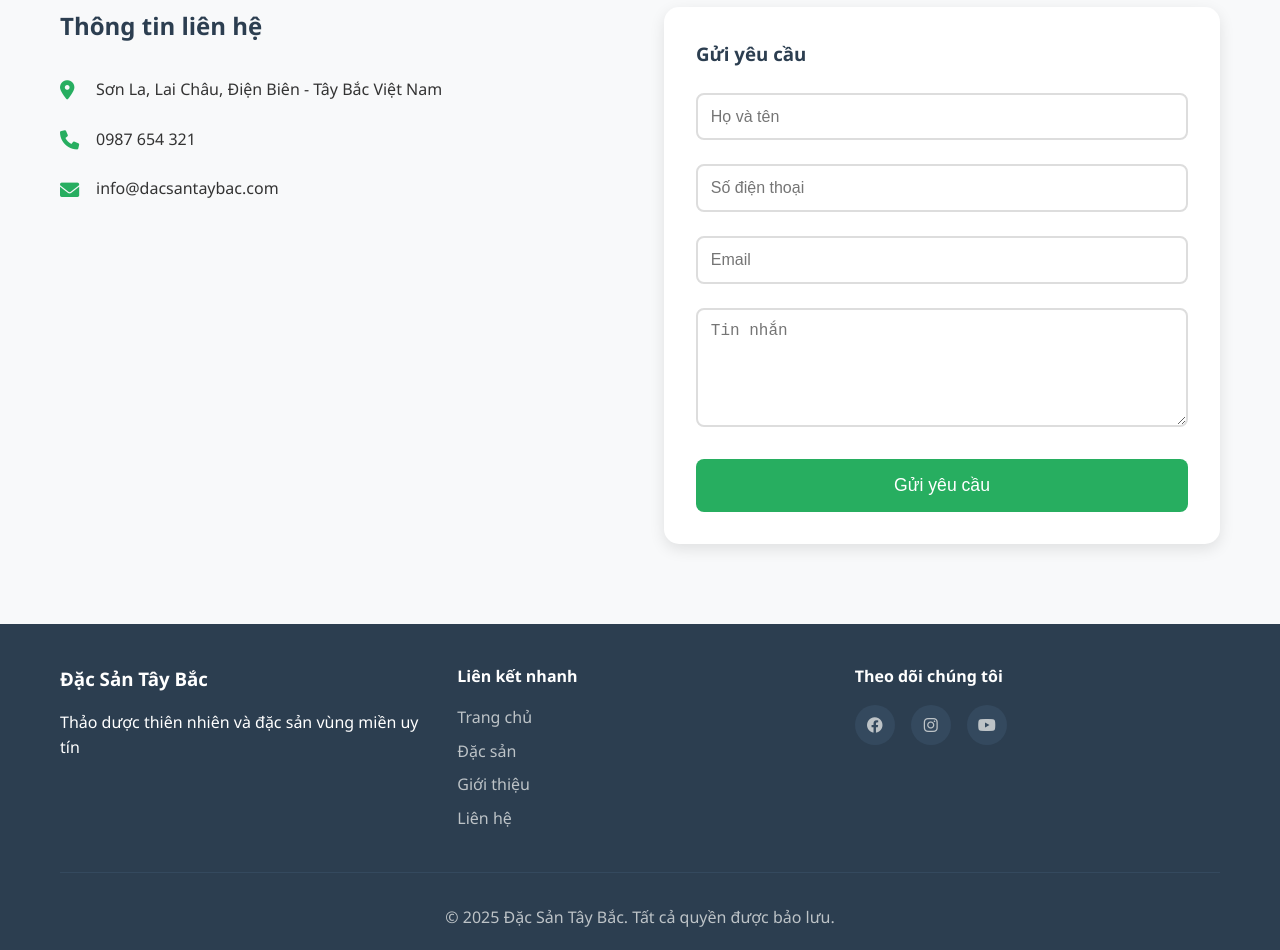
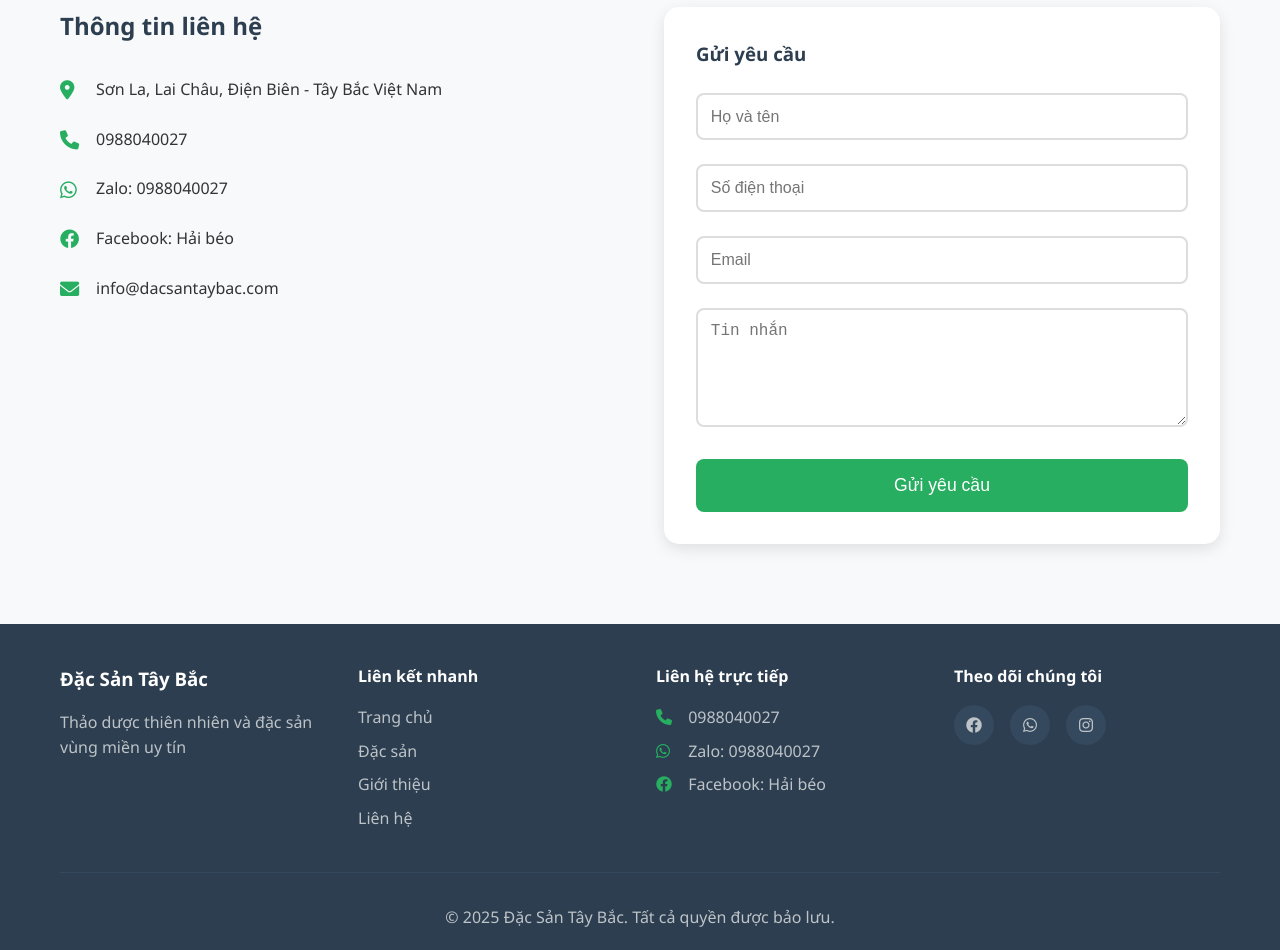
Before and after one commit to nguyenngocbinh/DACSANTAYBAC, a website: page index.html in a window 1280 px wide. Shown: the part 5000-5950 px from the top of the page. Drawn offline with Linux system fonts and the light colour scheme.

Commit message:
Thêm thông tin liên hệ: SĐT/Zalo 0988040027, Facebook Hải béo

```diff
--- a/css/style.css
+++ b/css/style.css
@@ -555,6 +555,17 @@ body {
     color: white;
 }
 
+.footer-section p {
+    margin-bottom: 0.5rem;
+    color: #bdc3c7;
+}
+
+.footer-section p i {
+    margin-right: 0.5rem;
+    color: #27ae60;
+    width: 20px;
+}
+
 .social-links {
     display: flex;
     gap: 1rem;
--- a/index.html
+++ b/index.html
@@ -104,7 +104,15 @@
                     </div>
                     <div class="contact-item">
                         <i class="fas fa-phone"></i>
-                        <p>0987 654 321</p>
+                        <p>0988040027</p>
+                    </div>
+                    <div class="contact-item">
+                        <i class="fab fa-whatsapp"></i>
+                        <p>Zalo: 0988040027</p>
+                    </div>
+                    <div class="contact-item">
+                        <i class="fab fa-facebook"></i>
+                        <p>Facebook: Hải béo</p>
                     </div>
                     <div class="contact-item">
                         <i class="fas fa-envelope"></i>
@@ -168,11 +176,17 @@
                     </ul>
                 </div>
                 <div class="footer-section">
+                    <h4>Liên hệ trực tiếp</h4>
+                    <p><i class="fas fa-phone"></i> 0988040027</p>
+                    <p><i class="fab fa-whatsapp"></i> Zalo: 0988040027</p>
+                    <p><i class="fab fa-facebook"></i> Facebook: Hải béo</p>
+                </div>
+                <div class="footer-section">
                     <h4>Theo dõi chúng tôi</h4>
                     <div class="social-links">
-                        <a href="#"><i class="fab fa-facebook"></i></a>
-                        <a href="#"><i class="fab fa-instagram"></i></a>
-                        <a href="#"><i class="fab fa-youtube"></i></a>
+                        <a href="#" title="Facebook"><i class="fab fa-facebook"></i></a>
+                        <a href="#" title="Zalo"><i class="fab fa-whatsapp"></i></a>
+                        <a href="#" title="Instagram"><i class="fab fa-instagram"></i></a>
                     </div>
                 </div>
             </div>
```
Also changed, not shown: README.md.
